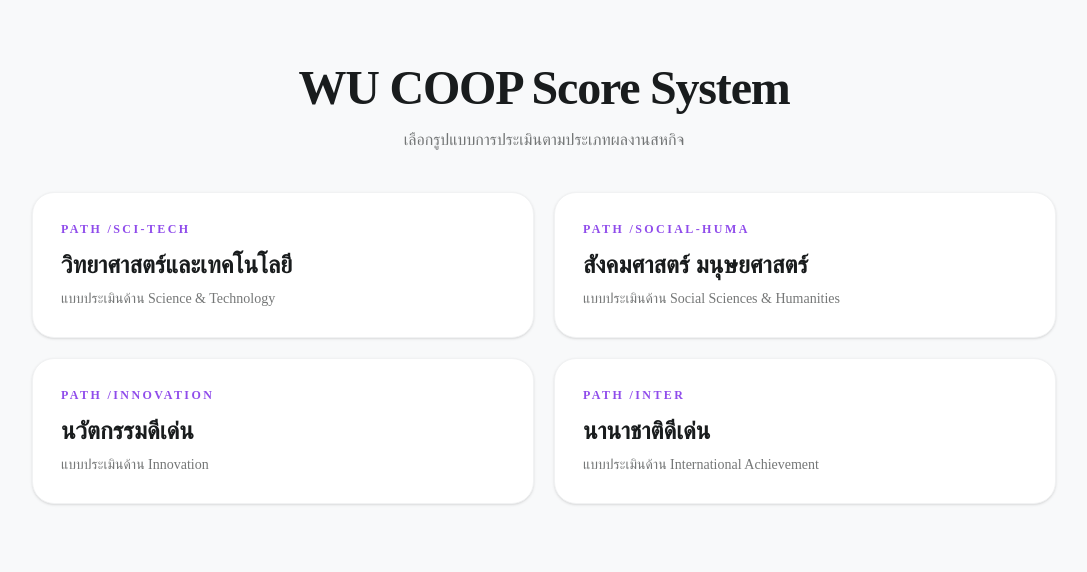
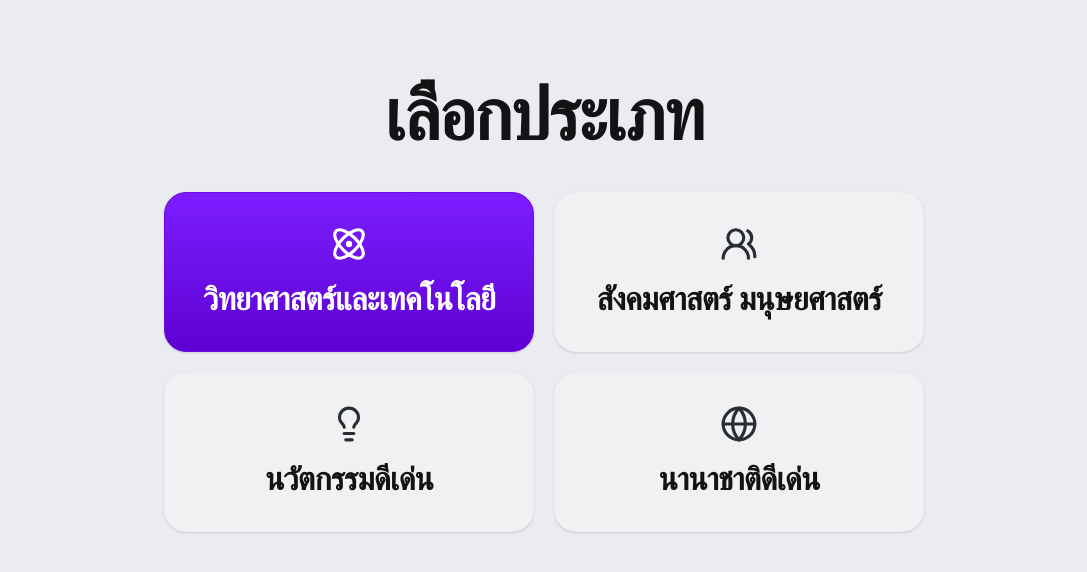
Before and after one commit to pchr-pyl/WU-COOP-Score, a Next.js app: page / in a window 1280 px wide. Shown: the top 572 px of the page, without its empty margins (96-1183 px from the left). Built offline with nearby package versions, Linux system fonts and the light colour scheme.

Commit message:
Redesign home category selector cards

```diff
--- a/src/app/page.tsx
+++ b/src/app/page.tsx
@@ -1,51 +1,72 @@
 import Link from "next/link";
+import { Atom, Globe, Lightbulb, UsersRound } from "lucide-react";
 
 const routes = [
   {
     href: "/sci-tech",
     title: "วิทยาศาสตร์และเทคโนโลยี",
-    desc: "แบบประเมินด้าน Science & Technology",
+    icon: Atom,
+    featured: true,
   },
   {
     href: "/social-huma",
     title: "สังคมศาสตร์ มนุษยศาสตร์",
-    desc: "แบบประเมินด้าน Social Sciences & Humanities",
+    icon: UsersRound,
+    featured: false,
   },
   {
     href: "/innovation",
     title: "นวัตกรรมดีเด่น",
-    desc: "แบบประเมินด้าน Innovation",
+    icon: Lightbulb,
+    featured: false,
   },
   {
     href: "/inter",
     title: "นานาชาติดีเด่น",
-    desc: "แบบประเมินด้าน International Achievement",
+    icon: Globe,
+    featured: false,
   },
 ];
 
 export default function Home() {
   return (
-    <main className="min-h-screen bg-[#f8f9fa] text-[#191c1d] px-4 py-16 md:px-6">
-      <div className="mx-auto max-w-5xl space-y-10">
+    <main className="min-h-screen bg-[#ebecef] text-[#111315] px-5 py-14 md:px-6 md:py-20">
+      <div className="mx-auto max-w-[760px] space-y-8 md:space-y-10">
         <header className="space-y-4 text-center">
-          <h1 className="text-3xl md:text-5xl font-bold tracking-tight">WU COOP Score System</h1>
-          <p className="text-sm md:text-base text-[#191c1d]/60">เลือกรูปแบบการประเมินตามประเภทผลงานสหกิจ</p>
+          <h1 className="text-5xl md:text-7xl font-bold tracking-tight">เลือกประเภท</h1>
         </header>
 
-        <div className="grid grid-cols-1 md:grid-cols-2 gap-5">
+        <div className="grid grid-cols-1 md:grid-cols-2 gap-4 md:gap-5">
           {routes.map((item) => (
-            <Link
-              key={item.href}
-              href={item.href}
-              className="rounded-3xl bg-white p-6 md:p-7 shadow-sm hover:shadow-lg transition-all border border-[#f1f2f3]"
-            >
-              <div className="text-xs font-black tracking-[0.2em] uppercase text-[#5f00e3]/70">Path {item.href}</div>
-              <h2 className="mt-3 text-2xl font-bold">{item.title}</h2>
-              <p className="mt-2 text-sm text-[#191c1d]/60">{item.desc}</p>
-            </Link>
+            <CategoryCard key={item.href} href={item.href} title={item.title} featured={item.featured} Icon={item.icon} />
           ))}
         </div>
       </div>
     </main>
   );
 }
+
+type CategoryCardProps = {
+  href: string;
+  title: string;
+  featured: boolean;
+  Icon: React.ComponentType<{ size?: number; className?: string }>;
+};
+
+function CategoryCard({ href, title, featured, Icon }: CategoryCardProps) {
+  return (
+    <Link
+      href={href}
+      className={[
+        "group rounded-2xl md:rounded-3xl px-6 py-7 md:px-8 md:py-8 shadow-sm transition-all border",
+        "min-h-[112px] flex flex-col items-center justify-center gap-3 md:gap-4",
+        featured
+          ? "bg-gradient-to-b from-[#7c1dff] to-[#5d00d2] text-white border-[#6e09e1]"
+          : "bg-[#f0f1f3] text-[#111315] border-[#eceef1] hover:bg-white hover:shadow-md",
+      ].join(" ")}
+    >
+      <Icon size={38} className={featured ? "text-white" : "text-[#2a2d31]"} />
+      <h2 className="text-3xl md:text-[2rem] font-semibold tracking-tight leading-tight text-center">{title}</h2>
+    </Link>
+  );
+}
```
